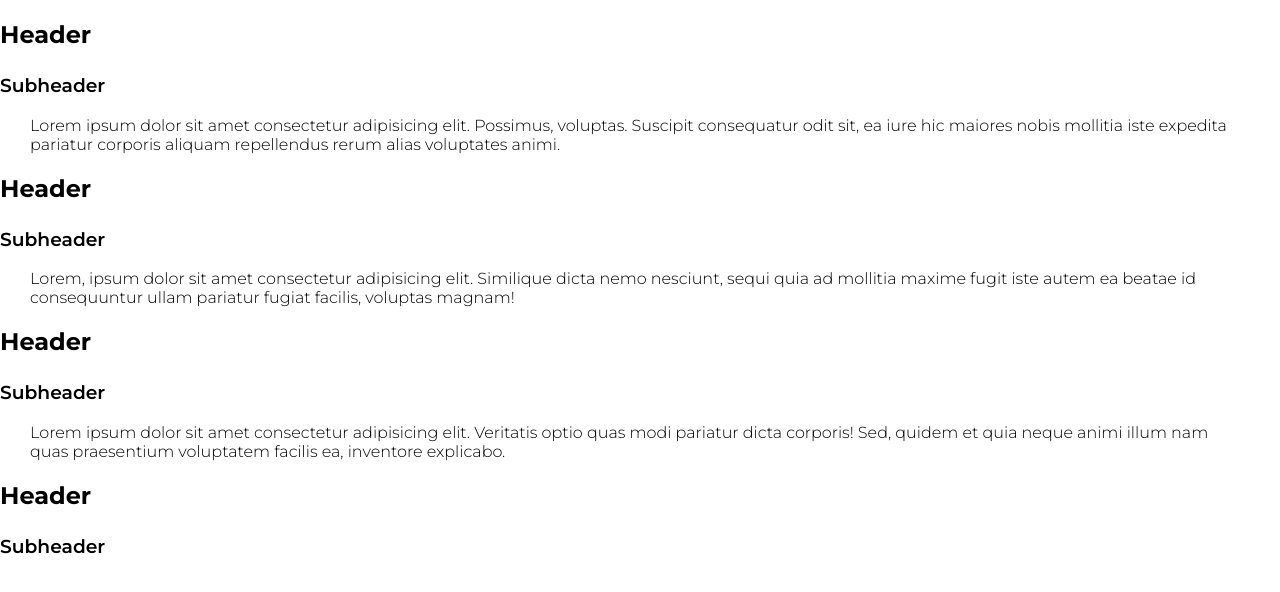
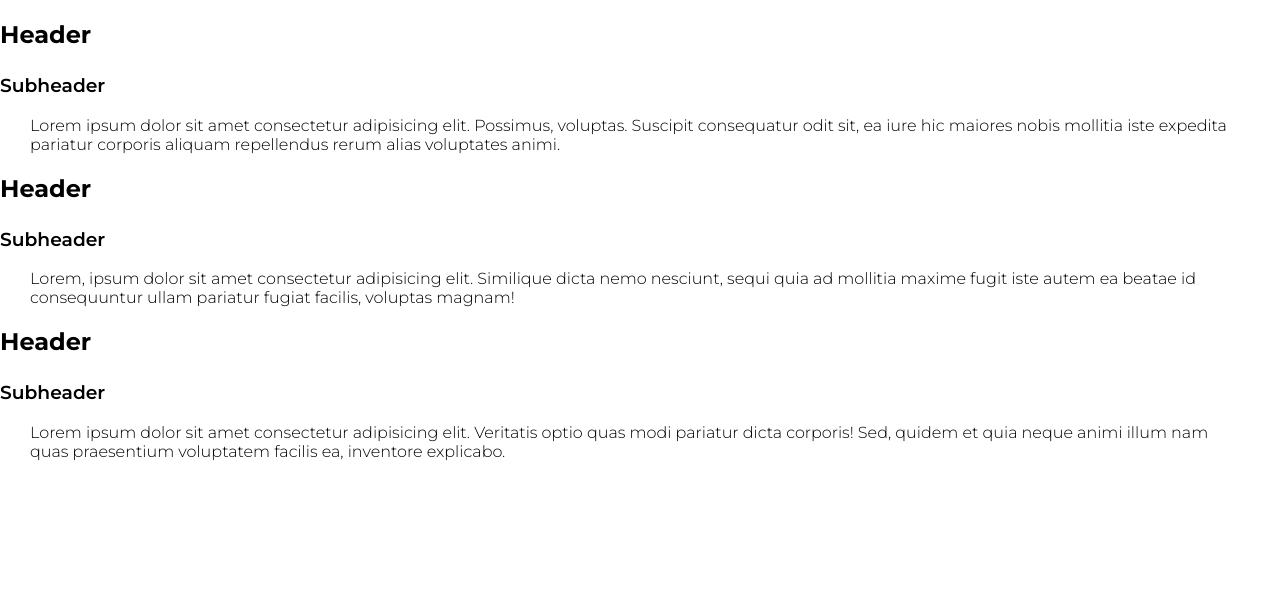
Before and after one commit to lizhstr/Liz-Hester_Actividad-7, a plain HTML site: page index.html in a window 1280 px wide. Drawn offline with Linux system fonts and the light colour scheme.

Commit message:
11-7-20.1

```diff
--- a/index.html
+++ b/index.html
@@ -24,11 +24,5 @@
         <h3>Subheader</h3>
         <p>Lorem ipsum dolor sit amet consectetur adipisicing elit. Veritatis optio quas modi pariatur dicta corporis! Sed, quidem et quia neque animi illum nam quas praesentium voluptatem facilis ea, inventore explicabo.</p>
     </section>
-
-    <section>
-        <h2>Header</h2>
-        <h3>Subheader</h3>
-        <p></p>
-    </section>
 </body>
 </html>
```
